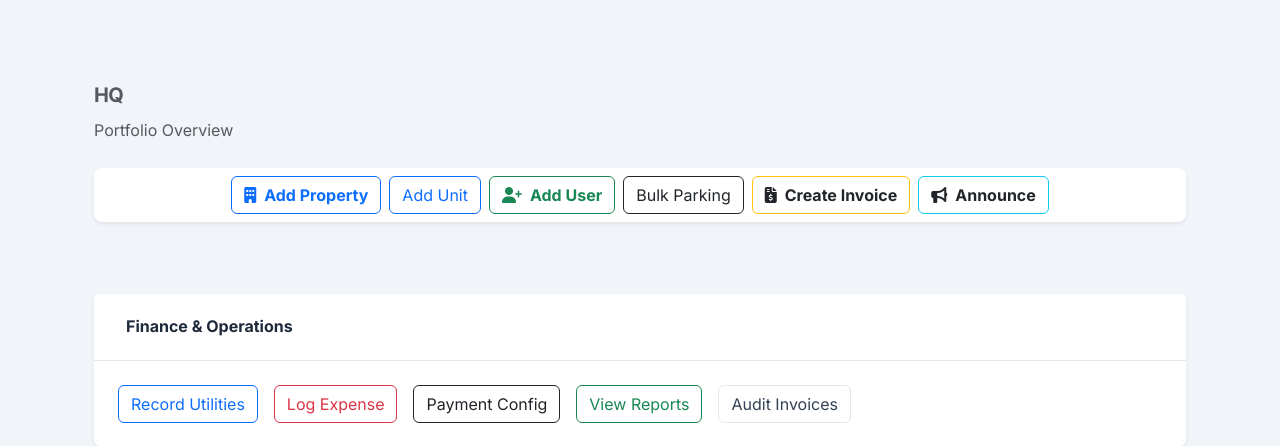
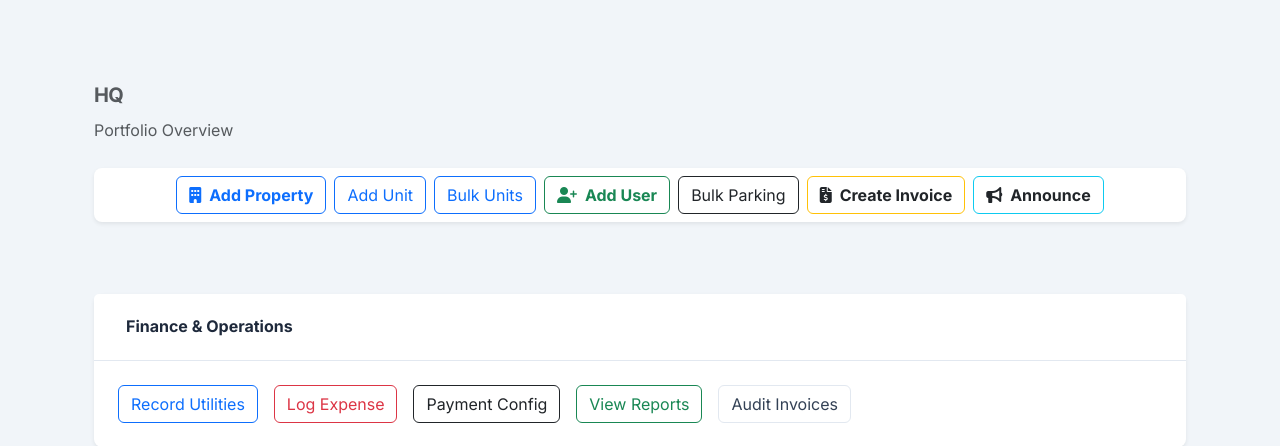
Before and after one commit to jackmarley254/Community-Connect, a Django app: template property/templates/pm_dashboard.html in a window 1280 px wide. Shown: the top 446 px of the page. Run offline with Django 5.2, Linux system fonts and the light colour scheme; the template is opened without the code that fills it, so the values that code supplies are empty.

Commit message:
Add unit bulk creation tool

```diff
--- a/property/templates/pm_dashboard.html
+++ b/property/templates/pm_dashboard.html
@@ -46,6 +46,9 @@
                     </a>
                     <a href="{% url 'property:pm_add_unit' %}" class="btn btn-outline-primary">
                         <i class="bi bi-door-open"></i> Add Unit
+                    </a>
+                    <a href="{% url 'property:bulk_create_units' %}" class="btn btn-outline-primary">
+                        <i class="bi bi-collection"></i> Bulk Units
                     </a>
                     <a href="{% url 'property:pm_add_user' %}" class="btn btn-outline-success fw-bold">
                         <i class="fas fa-user-plus me-2"></i>Add User
```
